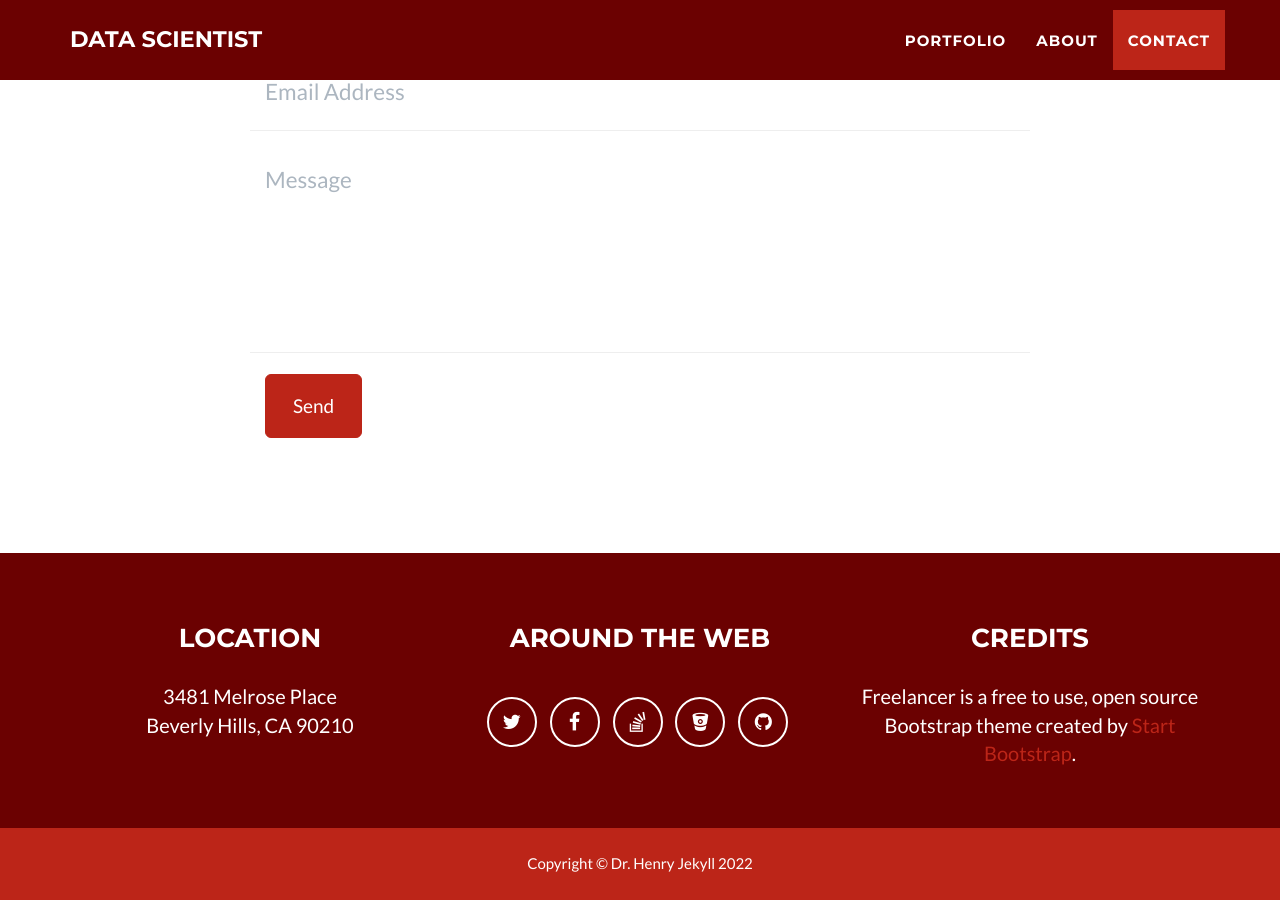
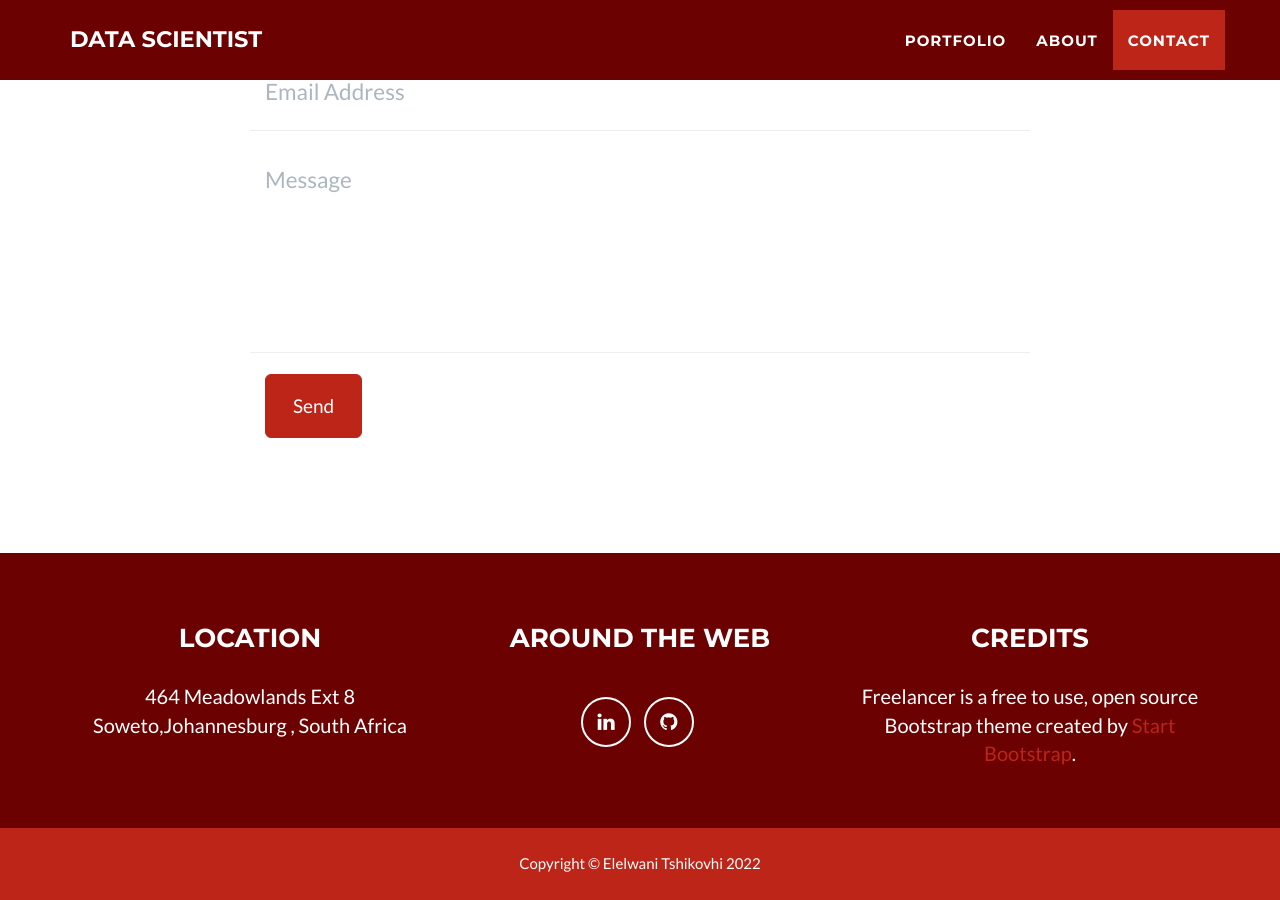
Before and after one commit to ElelwaniTshikovhi/ElelwaniTshikovhi.github.io, a Jekyll site: the page built from _posts/2014-07-18-project-1.markdown, in a window 1280 px wide and 900 px high, scrolled down 2492 px. Built offline with Jekyll 4.4.1, drawn with Linux system fonts in a browser that asks for light colours.

Commit message:
Update _config.yml

```diff
--- a/_config.yml
+++ b/_config.yml
@@ -35,28 +35,22 @@ color:
 
 # Footer settings
 footer:
-  copyright: Dr. Henry Jekyll
+  copyright: Elelwani Tshikovhi
   location: Location
   social: Around the Web
   credits: Credits
 
 # Social networks usernames (many more available: google-plus, flickr, dribbble, pinterest, instagram, tumblr, linkedin, etc.)
 social:
-  - title: twitter
-    url: http://twitter.com/jekyllrb
-  - title: facebook
-    url:
-  - title: stack-overflow
-    url: http://stackoverflow.com/questions/tagged/jekyll
-  - title: bitbucket
-    url: http://bitbucket.org/jekyll
+  - title: linkedin
+    url: https://www.linkedin.com/in/elelwani-tshikovhi-152089a0/
   - title: github
-    url: http://github.com/jekyll
+    url: https://github.com/ElelwaniTshikovhi
 
 # Postal address (add as many lines as necessary)
 address:
-  - line: 3481 Melrose Place
-  - line: Beverly Hills, CA 90210
+  - line: 464 Meadowlands Ext 8
+  - line: Soweto,Johannesburg , South Africa
 
 # Credits content
 credits: 'Freelancer is a free to use, open source Bootstrap theme created by <a href="http://startbootstrap.com">Start Bootstrap</a>.'
```
